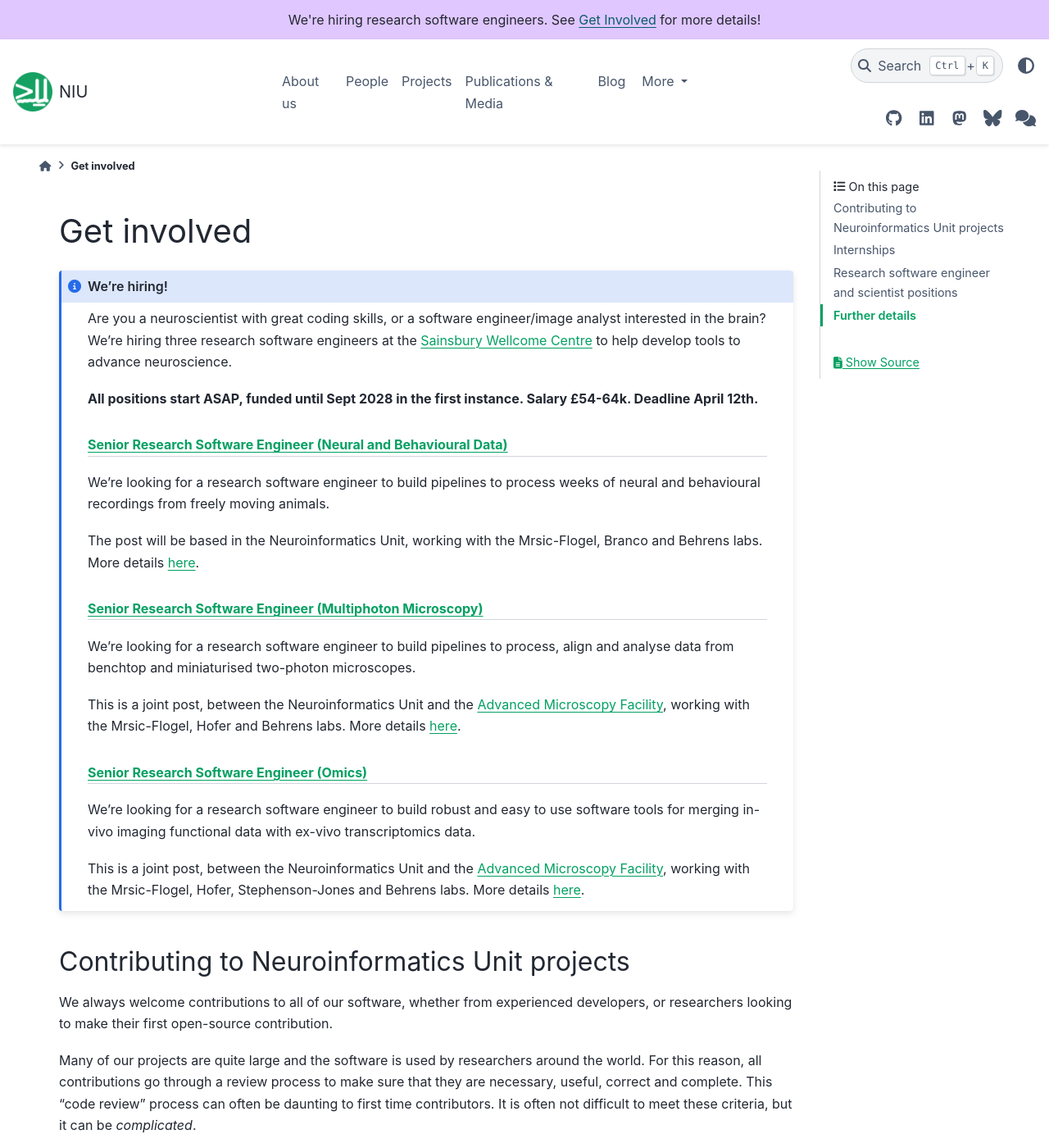
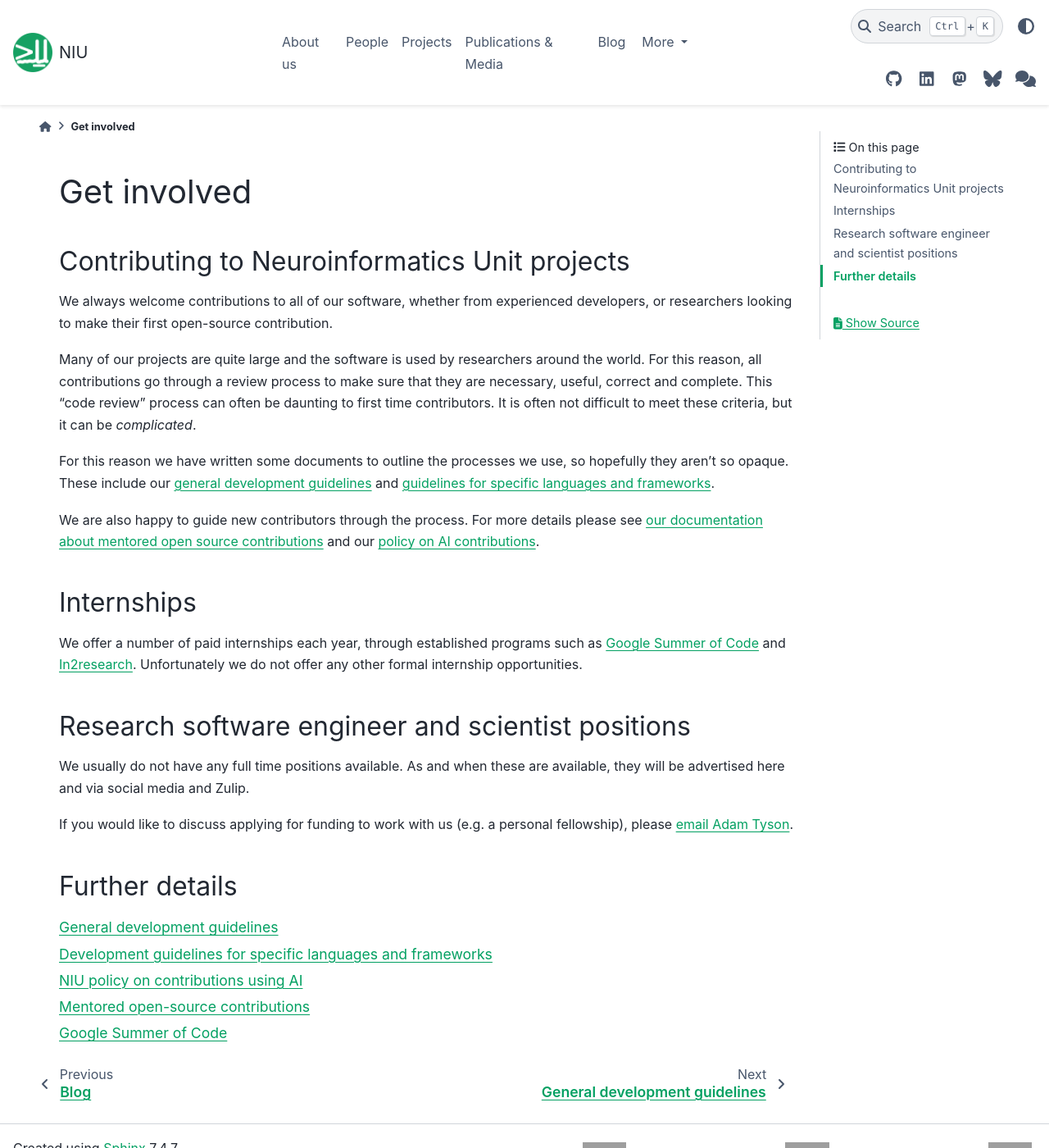
Before and after one commit to neuroinformatics-unit/neuroinformatics-unit.github.io, a Sphinx documentation site: the page built from docs/source/get-involved/index.md, in a window 1280 px wide and 1400 px high. Shown: the whole window at 82% size. Built offline with Sphinx 7.4.7 and the PyData theme 0.15.4, drawn with Linux system fonts in a browser that asks for light colours; nearby versions of some CDN libraries; grey boxes are pictures that could not be loaded.

Commit message:
Remove job advert and remove banner (#263)
Co-authored-by: Adam Tyson <adam@adamltyson.com>

```diff
--- a/docs/source/conf.py
+++ b/docs/source/conf.py
@@ -184,8 +184,7 @@ html_theme_options = {
     "footer_end": ["footer_end"],
     "analytics": {
         "google_analytics_id": "G-6260TGM7TY",
-    },
-     "announcement": "We're hiring research software engineers. See <a href='https://neuroinformatics.dev/get-involved/index.html'>Get Involved</a> for more details!",
+    }
 }
 
 html_sidebars = {
--- a/docs/source/get-involved/index.md
+++ b/docs/source/get-involved/index.md
@@ -1,31 +1,4 @@
 # Get involved
-
-::: {admonition} We're hiring!
-:class: note
-
-Are you a neuroscientist with great coding skills, or a software engineer/image analyst interested in the brain? We're hiring three research software engineers at the [Sainsbury Wellcome Centre](https://www.sainsburywellcome.org/) to help develop tools to advance neuroscience.
-
-**All positions start ASAP, funded until Sept 2028 in the first instance. Salary £54-64k. Deadline April 12th.**
-
-## [Senior Research Software Engineer (Neural and Behavioural Data)](https://www.ucl.ac.uk/work-at-ucl/search-ucl-jobs/details?jobId=42641&jobTitle=Senior+Research+Software+Engineer)
-
-We're looking for a research software engineer to build pipelines to process weeks of neural and behavioural recordings from freely moving animals.
-
-The post will be based in the Neuroinformatics Unit, working with the Mrsic-Flogel, Branco and Behrens labs. More details [here](https://www.ucl.ac.uk/work-at-ucl/search-ucl-jobs/details?jobId=42641&jobTitle=Senior+Research+Software+Engineer).
-
-## [Senior Research Software Engineer (Multiphoton Microscopy)](https://www.ucl.ac.uk/work-at-ucl/search-ucl-jobs/details?jobId=42596&jobTitle=Senior+Research+Software+Engineer+%28Multiphoton+Microscopy%29)
-
-We're looking for a research software engineer to build pipelines to process, align and analyse data from benchtop and miniaturised two-photon microscopes.
-
-This is a joint post, between the Neuroinformatics Unit and the [Advanced Microscopy Facility](https://swcmicroscopy.com/), working with the Mrsic-Flogel, Hofer and Behrens labs. More details [here](https://www.ucl.ac.uk/work-at-ucl/search-ucl-jobs/details?jobId=42596&jobTitle=Senior+Research+Software+Engineer+%28Multiphoton+Microscopy%29).
-
-## [Senior Research Software Engineer (Omics)](https://www.ucl.ac.uk/work-at-ucl/search-ucl-jobs/details?jobId=42595&jobTitle=Senior+Research+Software+Engineer+%28Omics%29)
-
-We're looking for a research software engineer to build robust and easy to use software tools for merging in-vivo imaging functional data with ex-vivo transcriptomics data.
-
-This is a joint post, between the Neuroinformatics Unit and the [Advanced Microscopy Facility](https://swcmicroscopy.com/), working with the Mrsic-Flogel, Hofer, Stephenson-Jones and Behrens labs. More details [here](https://www.ucl.ac.uk/work-at-ucl/search-ucl-jobs/details?jobId=42595&jobTitle=Senior+Research+Software+Engineer+%28Omics%29).
-
-:::
 
 ## Contributing to Neuroinformatics Unit projects
 We always welcome contributions to all of our software, whether from experienced developers, or researchers looking
```
